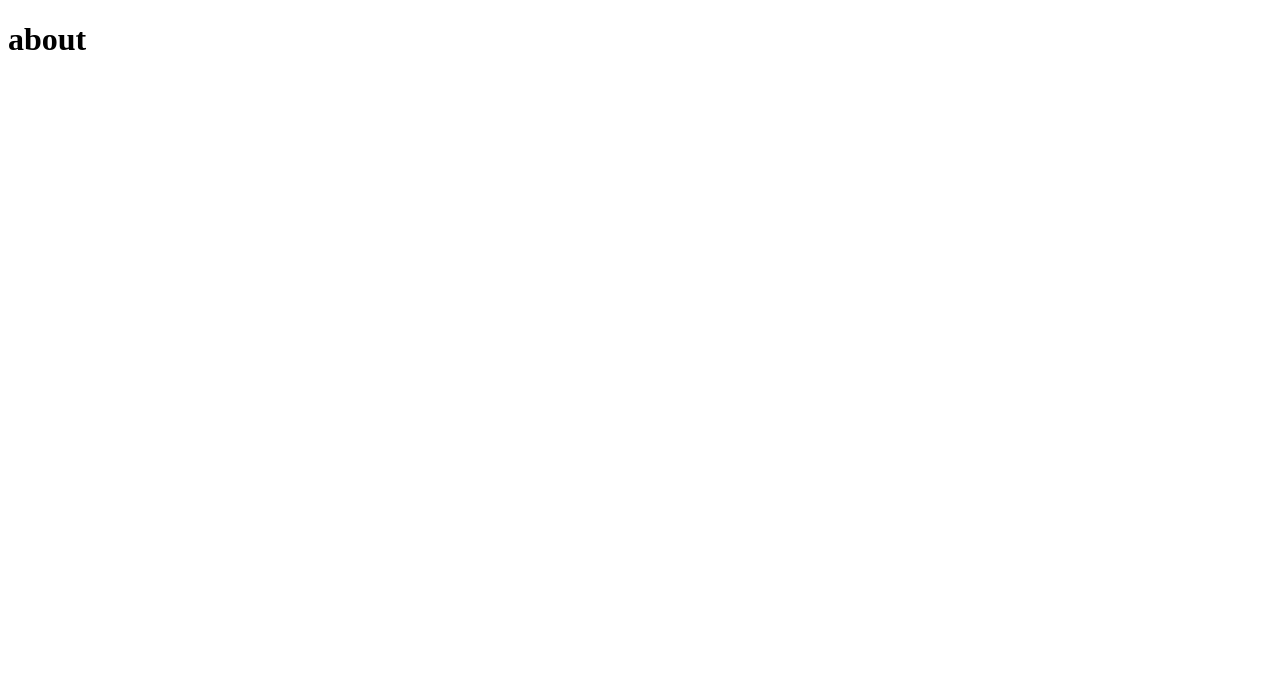
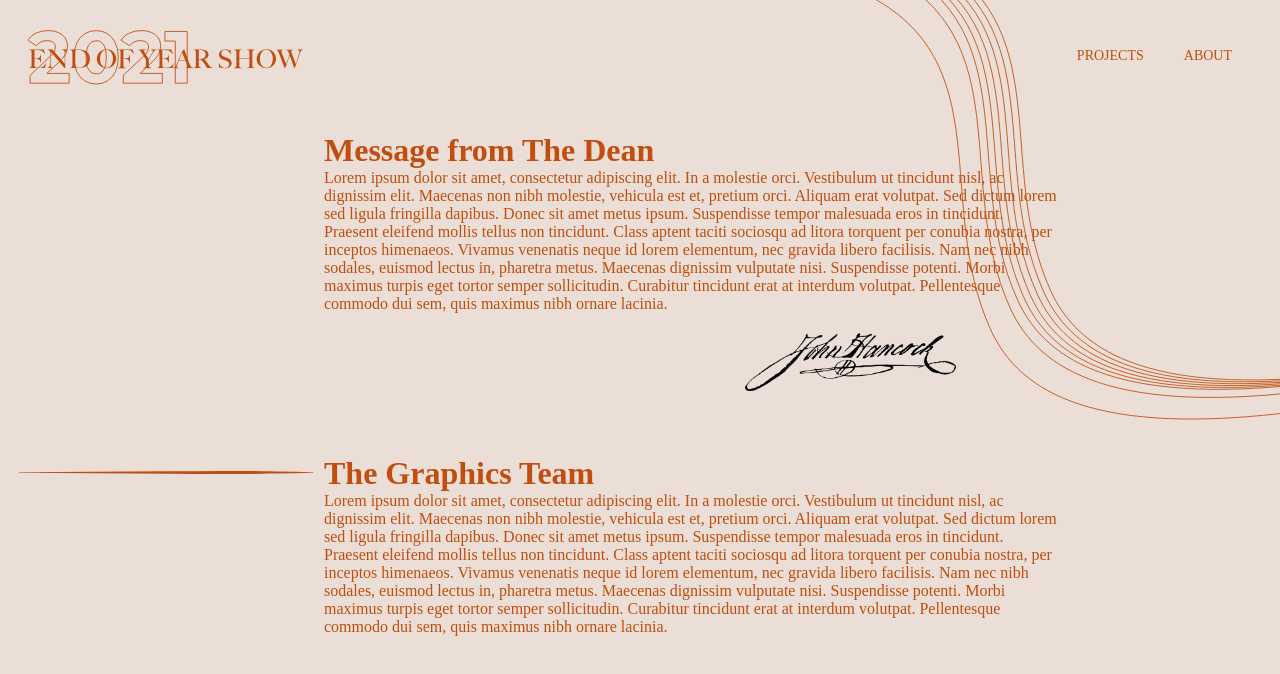
Before and after one commit to evo2000/EOYS, a Vue app: page /about in a window 1280 px wide. Shown: the top 674 px of the page. Built offline with nearby package versions, Linux system fonts and the light colour scheme.

Commit message:
styled about page

```diff
--- a/src/components/about.vue
+++ b/src/components/about.vue
@@ -1,20 +1,49 @@
 <template>
 
-    <h1>about</h1>
+	<website-header/>
+
+	<div class="container-fluid">
+		<div class="row">
+			<div class="col-3"></div>
+			<div class="col-7">
+				<h1>Message from The Dean</h1>
+				<p>Lorem ipsum dolor sit amet, consectetur adipiscing elit. In a molestie orci. Vestibulum ut tincidunt nisl, ac dignissim elit. Maecenas non nibh molestie, vehicula est et, pretium orci. Aliquam erat volutpat. Sed dictum lorem sed ligula fringilla dapibus. Donec sit amet metus ipsum. Suspendisse tempor malesuada eros in tincidunt. Praesent eleifend mollis tellus non tincidunt. Class aptent taciti sociosqu ad litora torquent per conubia nostra, per inceptos himenaeos. Vivamus venenatis neque id lorem elementum, nec gravida libero facilisis. Nam nec nibh sodales, euismod lectus in, pharetra metus. Maecenas dignissim vulputate nisi. Suspendisse potenti. Morbi maximus turpis eget tortor semper sollicitudin. Curabitur tincidunt erat at interdum volutpat. Pellentesque commodo dui sem, quis maximus nibh ornare lacinia.</p>
+			</div>
+			<div class="col-2"></div>
+		</div>
+		<div class="row">
+			<div class="col-7"></div>
+			<div class="col-2">
+				<img src="/images/signature.png">
+			</div>
+		</div>
+		<div class="row">
+			<div class="col-3 leftline">
+				<img src="/images/bg-assets-19.svg">
+			</div>
+			<div class="col-7">
+				<h1>The Graphics Team</h1>
+				<p>Lorem ipsum dolor sit amet, consectetur adipiscing elit. In a molestie orci. Vestibulum ut tincidunt nisl, ac dignissim elit. Maecenas non nibh molestie, vehicula est et, pretium orci. Aliquam erat volutpat. Sed dictum lorem sed ligula fringilla dapibus. Donec sit amet metus ipsum. Suspendisse tempor malesuada eros in tincidunt. Praesent eleifend mollis tellus non tincidunt. Class aptent taciti sociosqu ad litora torquent per conubia nostra, per inceptos himenaeos. Vivamus venenatis neque id lorem elementum, nec gravida libero facilisis. Nam nec nibh sodales, euismod lectus in, pharetra metus. Maecenas dignissim vulputate nisi. Suspendisse potenti. Morbi maximus turpis eget tortor semper sollicitudin. Curabitur tincidunt erat at interdum volutpat. Pellentesque commodo dui sem, quis maximus nibh ornare lacinia.</p>
+			</div>
+			<div class="col-2"></div>
+		</div>
+	</div>
+
+	<bg/>
 
 </template>
 
 <script>
-//import WebsiteHeader from './website-header.vue';
-//import bg from './bg.vue';
+import WebsiteHeader from './website-header.vue';
+import bg from './bg.vue';
 import {defineComponent} from 'vue';
 
 export default defineComponent({
 	name: 'About',
 
 	components: {
-        //WebsiteHeader,
-        //bg
+        WebsiteHeader,
+        bg
 	},
 
 	data() {
@@ -30,4 +59,27 @@ export default defineComponent({
 
 <style scoped>
 
+*{
+	margin: 0px;
+	padding: 0px;
+}
+
+.container-fluid{
+	color: #c14e0e;
+}
+
+.container-fluid h1{
+	padding-top: 40px;
+}
+
+.container-fluid img{
+	padding: 20px 0px;
+	width: inherit;
+}
+
+.leftline img{
+	width: inherit;
+	padding: 56px 10px 0px 10px;
+}
+
 </style>
```
Also changed, not shown: public/images/signature.png (added).
